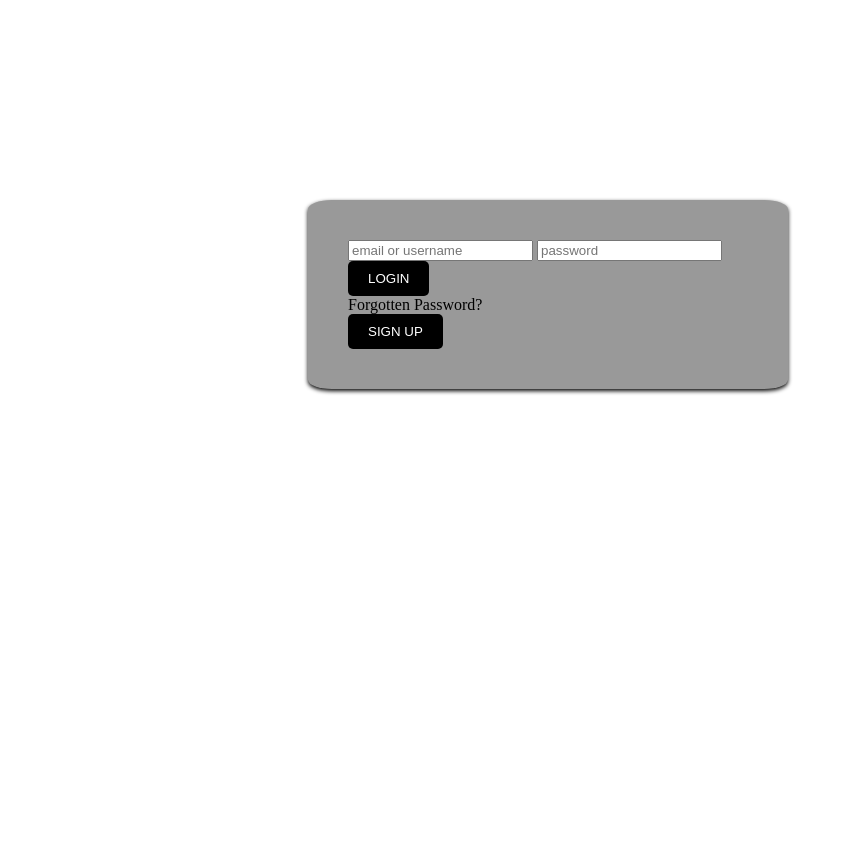
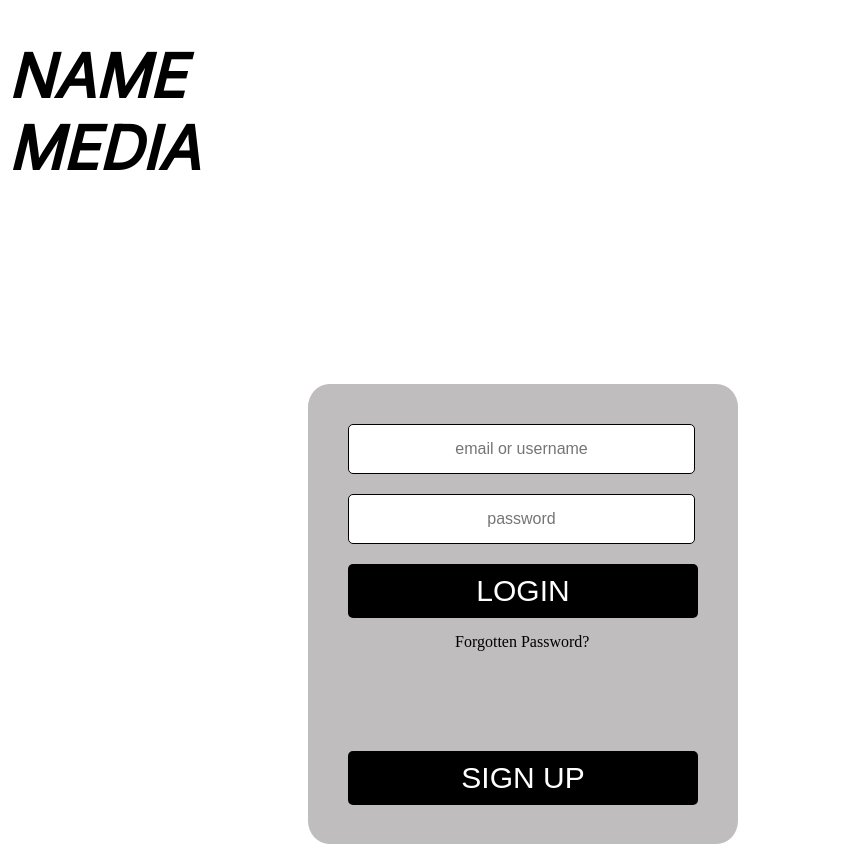
Before and after one commit to Dn1San/SocialMedia, a PHP site: page /login.php in a window 1280 px wide. Shown: the whole page, without its empty margins (0-842 px from the left). Before the commit the page ends 395 px from the top, so only its background shows below. Run offline with PHP 8.4, Linux system fonts and the light colour scheme.

Commit message:
Login and Register Touchup

```diff
--- a/css/main.css
+++ b/css/main.css
@@ -111,6 +111,10 @@ button, input[type="submit"] {
   border-radius: 5px;
   padding: 10px 20px;
   cursor: pointer;
+  text-transform: uppercase;
+  font-size: 30px;
+  width:100%;
+  margin:auto;
 }
 button:hover, input[type="submit"]:hover {
   background-color: white;
@@ -118,7 +122,8 @@ button:hover, input[type="submit"]:hover {
 }
 
 /* Form elements */
-/*input[type="text"], input[type="password"], textarea, select {
+input[type="text"], input[type="password"], textarea, select {
+  background-color: white;
   color: black;
   border: 1px solid black;
   border-radius: 5px;
@@ -126,18 +131,75 @@ button:hover, input[type="submit"]:hover {
 }
 input[type="checkbox"], input[type="radio"] {
   margin-right: 5px;
-}*/
+}
 
 /* Login Box */
 .loginbox{
-  background-color: #999;
+  background-color: #bfbdbd;
+  width: 350px;
+  height: 380px;
+  padding: 40px;
+  overflow: hidden;
+  margin-left: 300px;
+  margin-top: 200px;
+  box-shadow: 4px rgba(0,0,0,1);
+  border-radius: 5%;
+}
+.loginbox h2{
+  text-transform: uppercase;
+  text-align: center;
+  font-size: 30px;
+  margin-top: 10px;
+}
+.loginbox input{
+  width: 90%;
+  display: block;
+  outline: none;
+  border: 1px solid black;
+  border-radius: 5px;
+  text-align: center;
+  padding: 15px;
+  margin-bottom: 20px;
+  font-size: 16px;
+}
+#forgotPasswordLink{
+  margin: 15px 107px;
+}
+.signupbtn{
+  margin-top: 85px;
+}
+
+/* Register Box */
+.registerbox{
+  background-color: #bfbdbd;
   width: 400px;
   padding: 40px;
   overflow: hidden;
   margin-left: 300px;
-  margin-top: 200px;
-  box-shadow: 0px 2px 4px rgba(0,0,0,1);
+  margin-top: 50px;
+  box-shadow: 4px rgba(0,0,0,1);
   border-radius: 5%;
+}
+.registerbox h2{
+  text-align: center;
+  font-size: 35px;
+  margin-top: 10px;
+  font-family: Arial, Helvetica, sans-serif;
+}
+.registerbox input{
+  width: 90%;
+  display: block;
+  padding: 15px;
+  margin-bottom: 20px;
+  outline: none;
+  border: 1px solid black;
+  border-radius: 5px;
+  text-align: center;
+  font-size: 16px;
+}
+.loginlink{
+  margin-top: 20px;
+  margin-left: 100px;
 }
 
 /* Messages */
--- a/login.php
+++ b/login.php
@@ -18,12 +18,15 @@
     <script src="js/main.js"></script>
 </head>
 <body>
+    <div id=logo>
+        <h1>NAME<br>MEDIA</h1>
+    </div>
     <div class="loginbox">
         <form action="" method="POST">
             <input type="text" placeholder="email or username" name="email_username"/>
             <input type="password" placeholder="password" name="password"/>
             <button class="loginbtn" type="submit" name="login">LOGIN</button>
-            <div>
+            <div id=forgotPasswordLink>
                 <a href="forgottenPassword.php">Forgotten Password?</a>
             </div>
         </form>
--- a/signup.php
+++ b/signup.php
@@ -18,6 +18,9 @@
     <script src="js/main.js"></script>
 </head>
 <body>
+    <div id=logo>
+        <h1>NAME<br>MEDIA</h1>
+    </div>
     <div class="registerbox">
         <h2>SIGN UP</h2>
         <p>Step: 1 of 2</p>
@@ -28,7 +31,8 @@
             <input type="number" placeholder="Phone Number" name="phone_number"/>
             <input type="password" placeholder="Password" name="password"/>
             <input type="date" placeholder="Date Of Birth" name="date_of_birth"/>
-            <div>
+            <button class="registerbtn1" name="registerbtn1" onclick="window.location.href='signup2.php';">NEXT</button>
+            <div class="loginlink">
                 <span>Have an account? </span><a href="login.php">Click Here</a>
             </div>
         </form>
```
Also changed, not shown: signup2.php (added, +23 -0 lines). Lines whose indentation alone changed are shown as unchanged.
